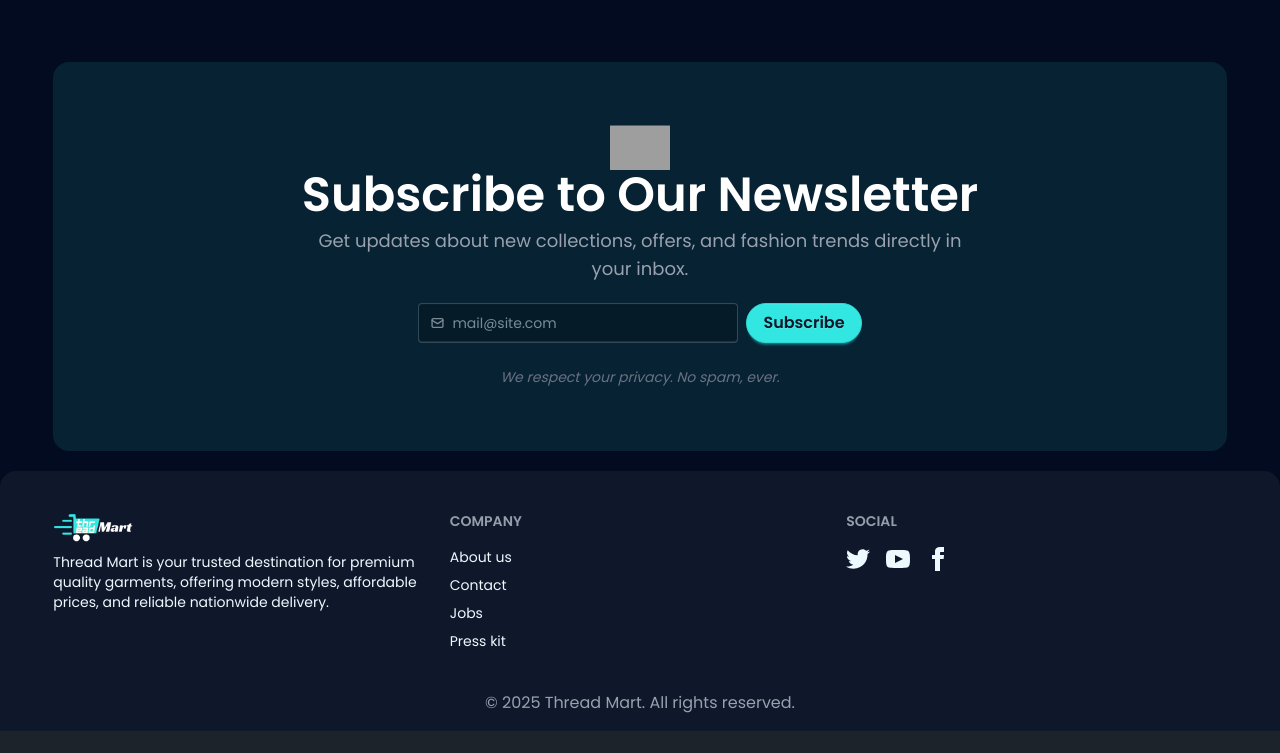
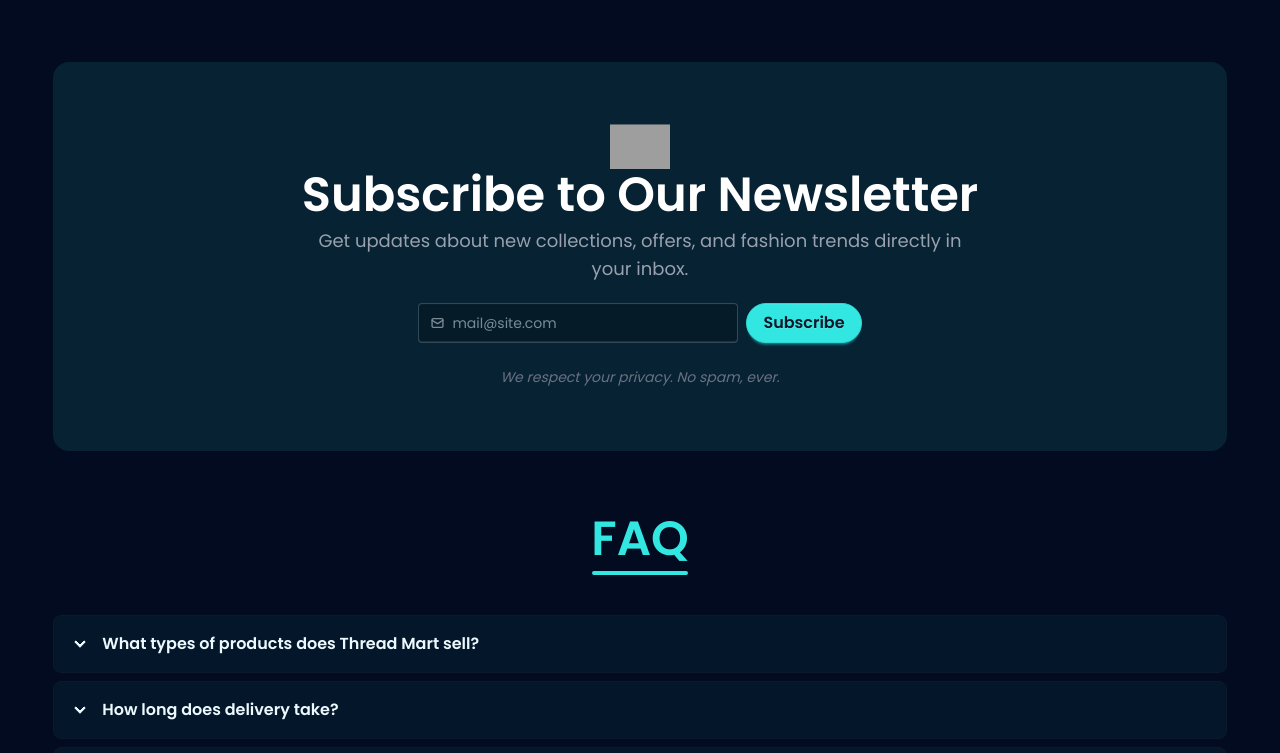
Before and after one commit to kamrulhasanPro/Thread-Mart, a React (Vite) app: page / in a window 1280 px wide. Shown: the part 2672-3425 px from the top of the page. Before the commit the page ends 3403 px from the top, so only its background shows below. Built offline with nearby package versions, Linux system fonts and the light colour scheme; no server answers; grey boxes are pictures that could not be loaded.

Commit message:
added FAQ section

```diff
--- a/src/Pages/Home/Home.jsx
+++ b/src/Pages/Home/Home.jsx
@@ -6,6 +6,7 @@ import CustomerFeedback from "./Sections/CustomerFeedback";
 import OurTrustedBrands from "./Sections/OurTrustedBrands";
 import NewsLetter from "./Sections/Newsletter";
 import WhyChooseUs from "./Sections/WhyChooseUs";
+import FAQ from "./Sections/FAQ";
 
 const Home = () => {
   return (
@@ -17,6 +18,7 @@ const Home = () => {
       <CustomerFeedback />
       <OurTrustedBrands />
       <NewsLetter />
+      <FAQ />
     </>
   );
 };
--- a/src/Pages/Home/Sections/FAQ.jsx
+++ b/src/Pages/Home/Sections/FAQ.jsx
@@ -1,4 +1,5 @@
 import React from "react";
+import HeadTitle from "../../../Components/share/HeadTitle";
 
 const FAQ = () => {
   const faqs = [
@@ -34,7 +35,24 @@ const FAQ = () => {
     },
   ];
 
-  return <div></div>;
+  return (
+    <section>
+      <HeadTitle>FAQ</HeadTitle>
+      <div className="space-y-2">
+        {faqs.map((q) => (
+          <div
+            tabIndex={0}
+            className="collapse collapse-arrow bg-primary/5 border-secondary duration-300 border"
+          >
+            <div className="collapse-title font-semibold after:start-5 after:end-auto pe-4 ps-12">
+              {q.question}
+            </div>
+            <div className="collapse-content text-sm text-gray-400">{q.answer}</div>
+          </div>
+        ))}
+      </div>
+    </section>
+  );
 };
 
 export default FAQ;
```
